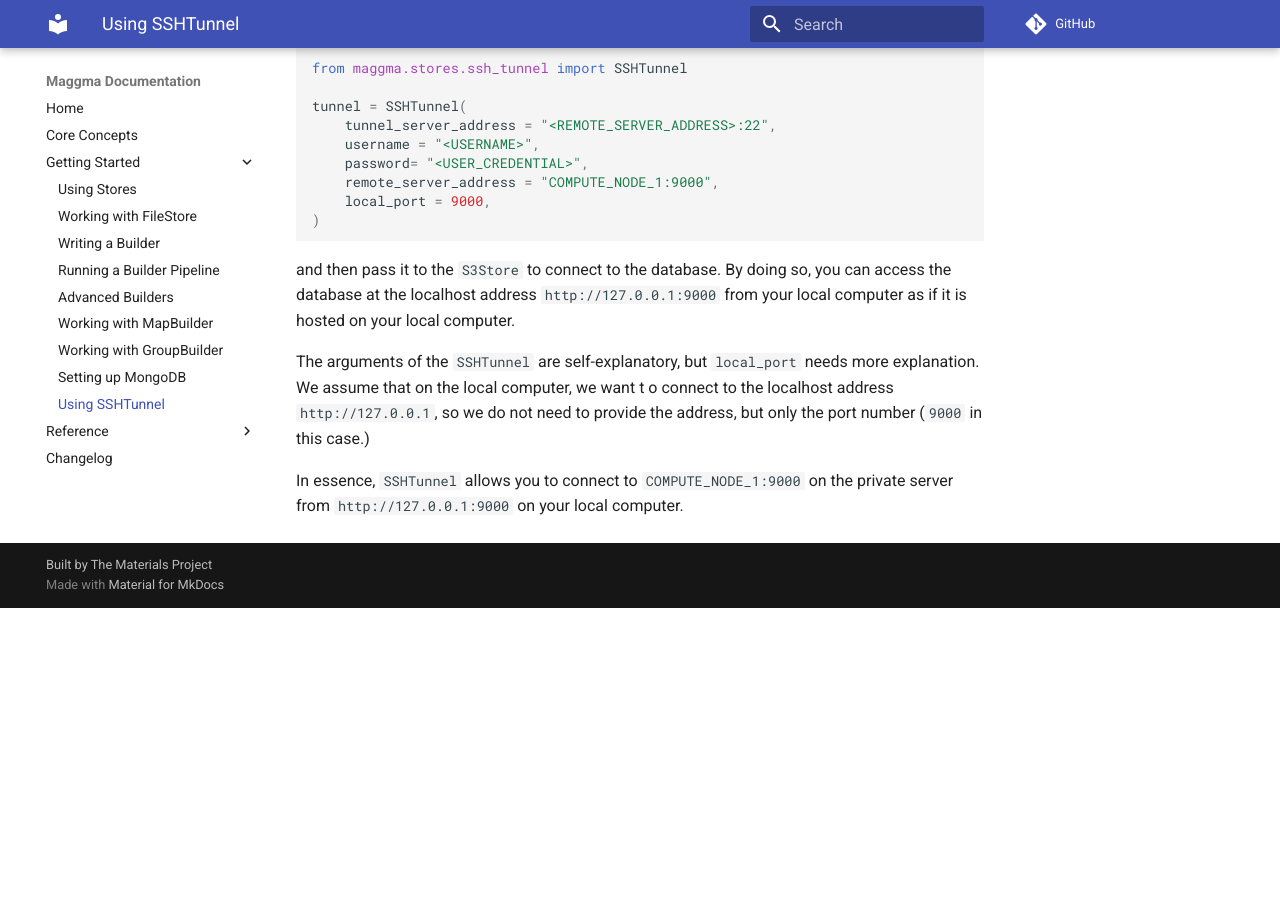
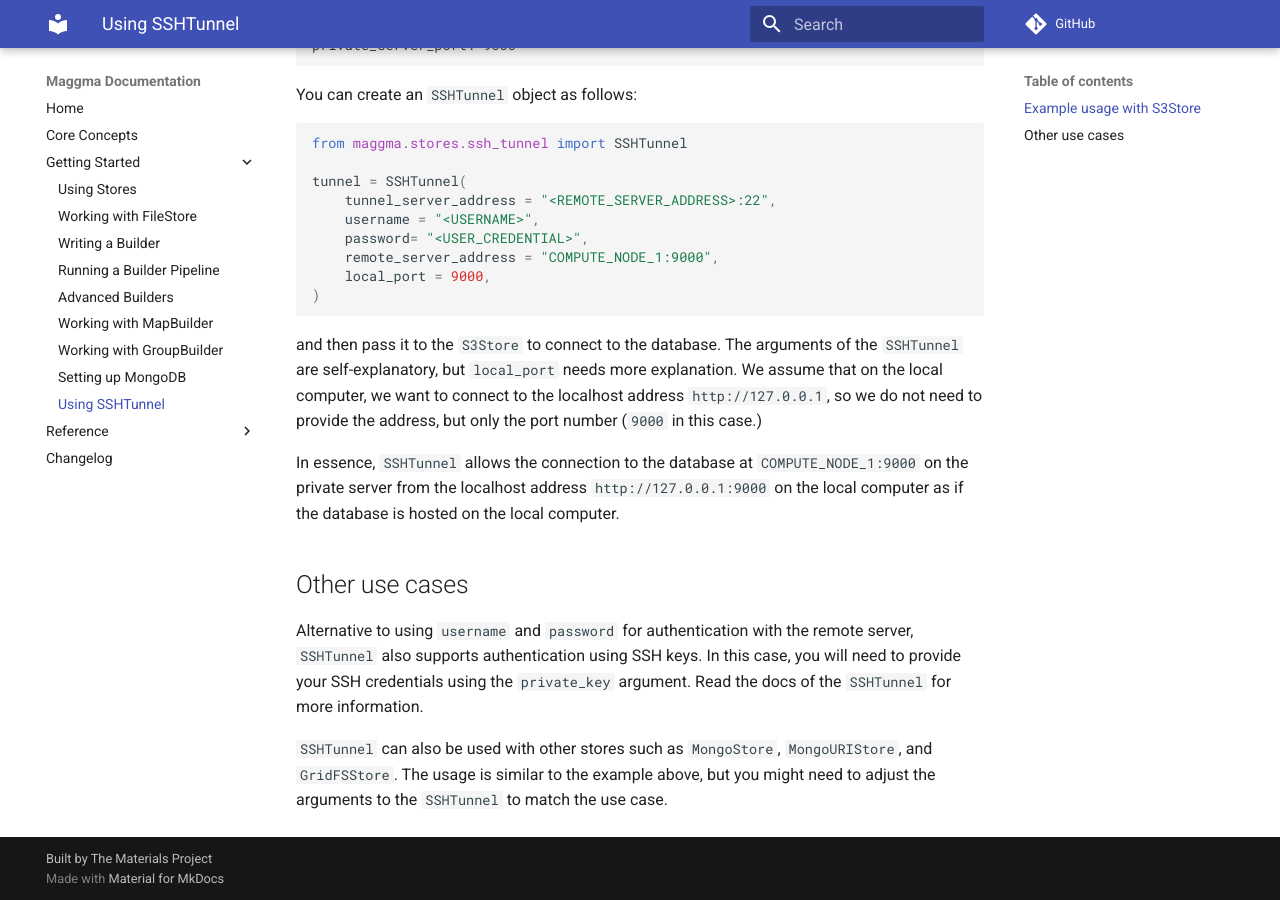
Before and after one commit to materialsproject/maggma, an MkDocs documentation site: the page built from docs/getting_started/using_ssh_tunnel.md, in a window 1280 px wide and 900 px high, scrolled down 950 px. Built offline with MkDocs 1.6.1 and Material for MkDocs 9.7.7, drawn with Linux system fonts in a browser that asks for light colours; comment, search, counter and statistics services are not loaded; before the commit the page ends 1558 px from its top, so only the background shows below that; some of the changed text lies outside the part shown.

Commit message:
Fix typo

````diff
--- a/docs/getting_started/using_ssh_tunnel.md
+++ b/docs/getting_started/using_ssh_tunnel.md
@@ -20,6 +20,7 @@
 Note, the `local` indicates that the connction to the PRIVATE SERVER can only be made from the REMOTE SERVER.
 ```
 
+## Example usage with `S3Store`
 
 Below is an example of how to use `SSHTunnel` to connect to an AWS `S3Store` hosted on a private server.
 
@@ -48,9 +49,13 @@
     local_port = 9000,
 )
 ```
-and then pass it to the `S3Store` to connect to the database.
-By doing so, you can access the database at the localhost address `http://127.0.0.1:9000` from your local computer as if it is hosted on your local computer.
+and then pass it to the `S3Store` to connect to the database. The arguments of the `SSHTunnel` are self-explanatory, but `local_port` needs more explanation. We assume that on the local computer, we want to connect to the localhost address `http://127.0.0.1`, so we do not need to provide the address, but only the port number (`9000` in this case.)
 
-The arguments of the `SSHTunnel` are self-explanatory, but `local_port` needs more explanation. We assume that on the local computer, we want t o connect to the localhost address `http://127.0.0.1`, so we do not need to provide the address, but only the port number (`9000` in this case.)
+ In essence, `SSHTunnel` allows the connection to the database at `COMPUTE_NODE_1:9000` on the private server from the localhost address `http://127.0.0.1:9000` on the local computer as if the database is hosted on the local computer.
 
-In essence, `SSHTunnel` allows you to connect to `COMPUTE_NODE_1:9000` on the private server from `http://127.0.0.1:9000` on your local computer.
+## Other use cases
+
+Alternative to using `username` and `password` for authentication with the remote server, `SSHTunnel` also supports authentication using SSH keys. In this case, you will need to provide your SSH credentials using the `private_key` argument. Read the docs of the `SSHTunnel` for more information.
+
+
+`SSHTunnel` can also be used with other stores such as `MongoStore`, `MongoURIStore`, and `GridFSStore`. The usage is similar to the example above, but you might need to adjust the arguments to the `SSHTunnel` to match the use case.
````
Also changed, not shown: 1 other file.
